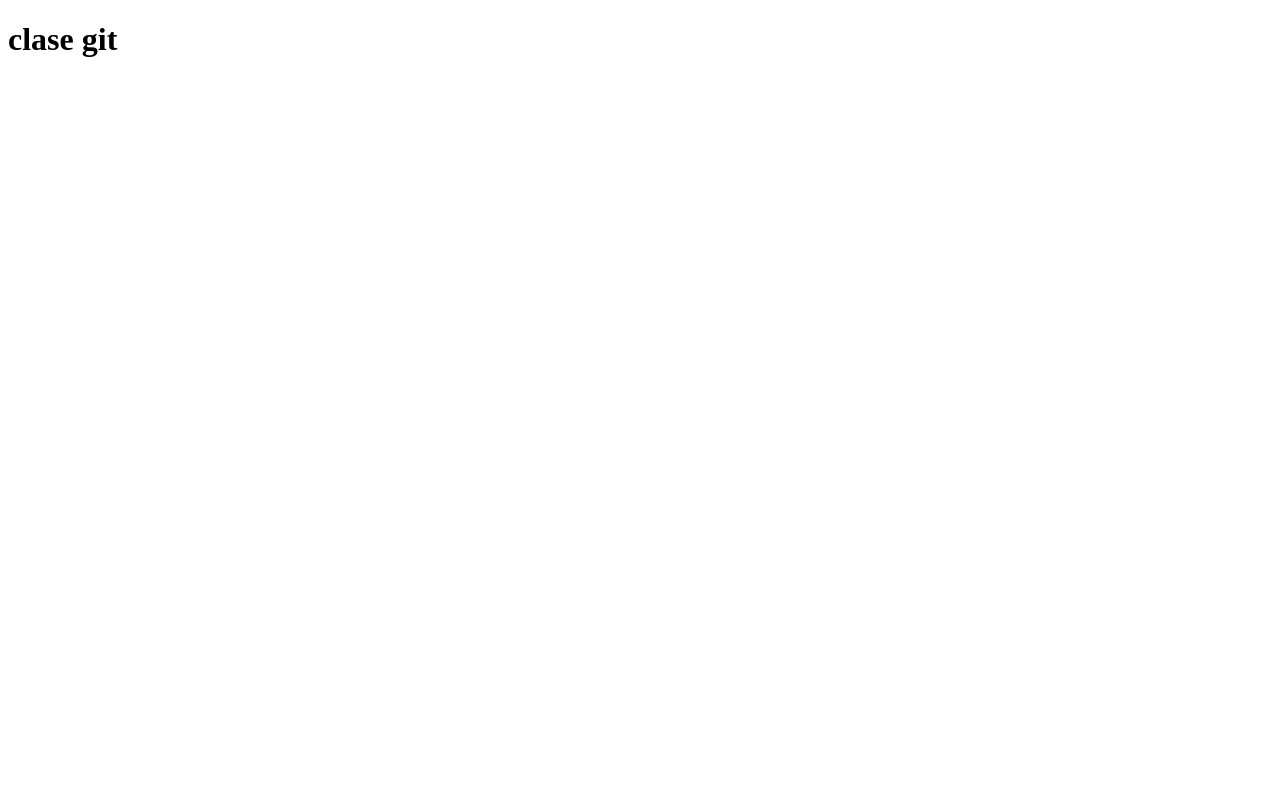
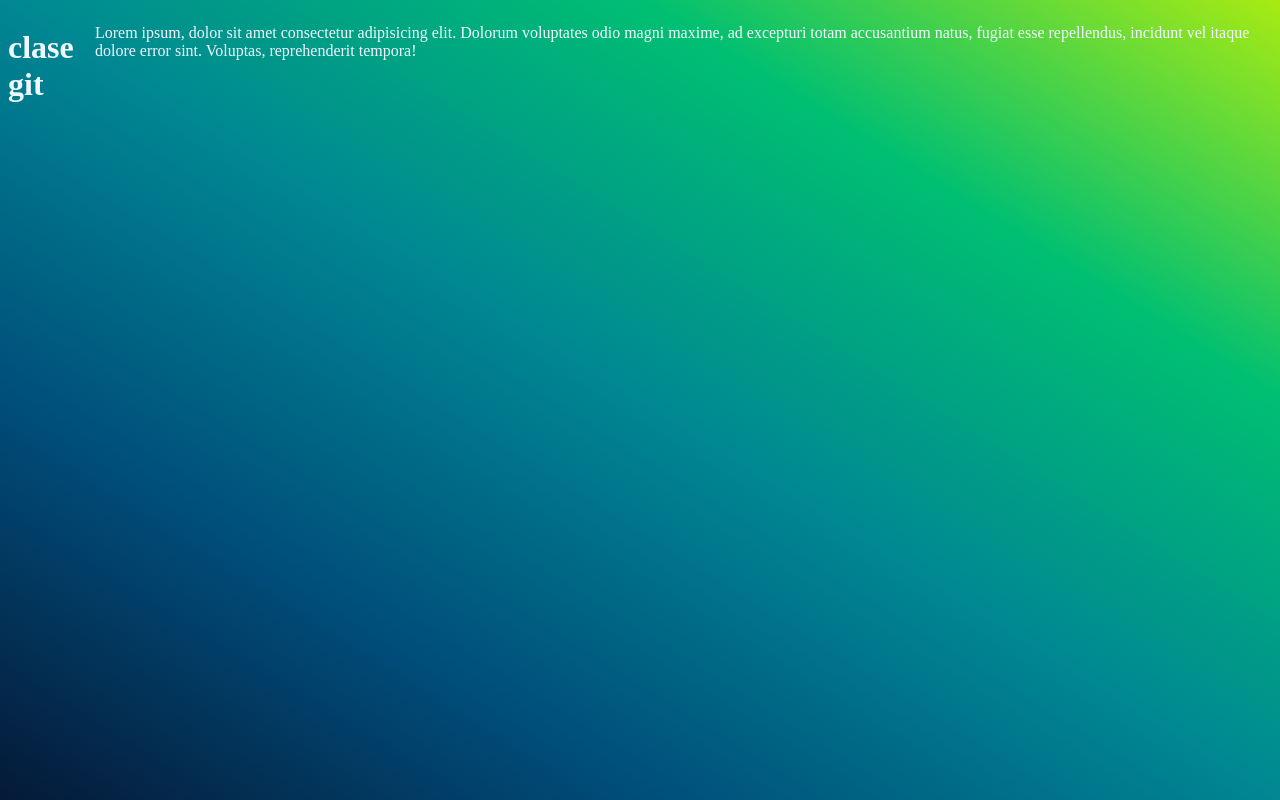
Before and after one commit to CarlosRode9/comision22930, a plain HTML site: page index.html in a window 1280 px wide. Drawn offline with Linux system fonts and the light colour scheme.

Commit message:
agregando estilos bg

```diff
--- a/css/estilos.css
+++ b/css/estilos.css
@@ -0,0 +1,27 @@
+body{
+    background-image: linear-gradient(to right top, #051937, #004d7a, #008793, #00bf72, #a8eb12);
+    background-size: cover;
+    background-attachment: fixed;
+}
+
+.grid-conteiner{
+    display: grid;
+    grid-template-columns: auto auto auto;
+    grid-template-areas: 'header header header'
+    'menu main aside'
+    'footer footer footer';
+
+}
+
+.header{
+    display: flex;
+    justify-content: center;
+    color: aliceblue;
+    grid-area: header;
+}
+
+.header p{
+    grid-area: menu;
+    display: flex;
+    justify-content: center;
+}
--- a/index.html
+++ b/index.html
@@ -8,6 +8,11 @@
     <title>clasegit</title>
 </head>
 <body>
-    <h1>clase git</h1>
+    <div class="grid-conteiner">
+        <div class="header">
+            <h1>clase git</h1>
+            <p class="texto">Lorem ipsum, dolor sit amet consectetur adipisicing elit. Dolorum voluptates odio magni maxime, ad excepturi totam accusantium natus, fugiat esse repellendus, incidunt vel itaque dolore error sint. Voluptas, reprehenderit tempora!</p>
+        </div>
+    </div>
 </body>
 </html>
```
